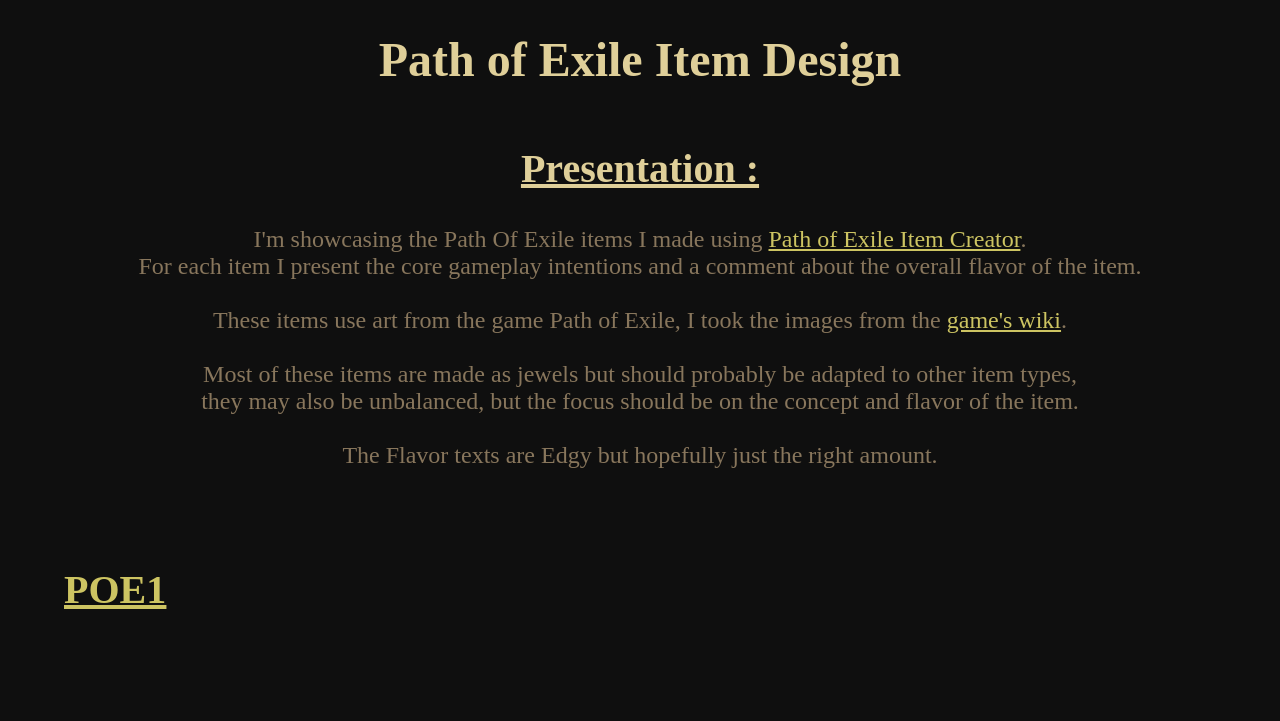
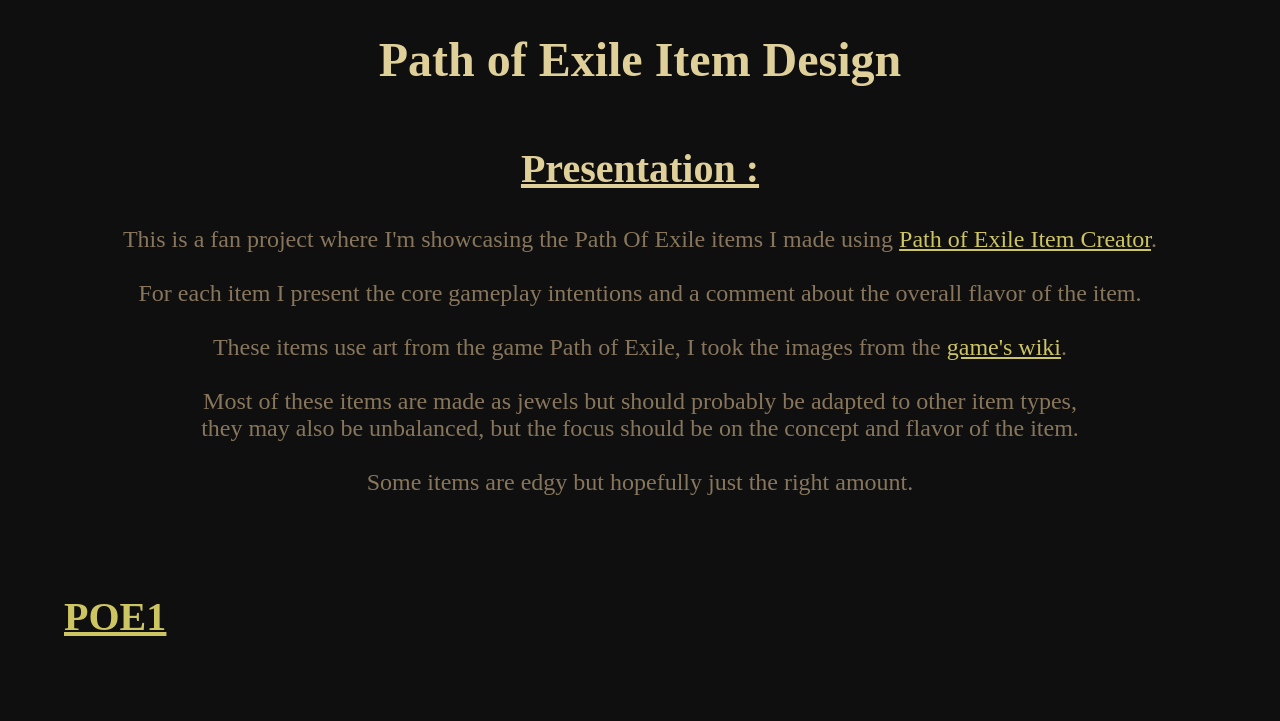
Before and after one commit to BarbasOyun/POE_ItemDesign, a Flask app: page / in a window 1280 px wide. Shown: the part 54-775 px from the top of the page. Run offline with Flask 3, Linux system fonts and the light colour scheme.

Commit message:
PresText2

```diff
--- a/templates/index.html
+++ b/templates/index.html
@@ -7,8 +7,9 @@
 <h1 class="center wh_01">{{ mainTitle }}</h1>
 <h2 class="center underline">Presentation :</h2>
 <p class="center no-wrap fontSize_01">
-    I'm showcasing the Path Of Exile items I made using <a href="https://poeitem.crunchyintheory.com/create" target="_blank"
-        class="no-wrap">Path of Exile Item Creator</a>.<br>
+    This is a fan project where I'm showcasing the Path Of Exile items I made using
+    <a href="https://poeitem.crunchyintheory.com/create" target="_blank" class="no-wrap">Path of Exile Item Creator</a>.<br>
+    <br>
     For each item I present the core gameplay intentions and a comment about the overall flavor of the item.<br>
     <br>
     These items use art from the game Path of Exile, I took the images from the <a
@@ -17,7 +18,7 @@
     Most of these items are made as jewels but should probably be adapted to other item types, <br>
     they may also be unbalanced, but the focus should be on the concept and flavor of the item. <br>
     <br>
-    The Flavor texts are Edgy but hopefully just the right amount.<br>
+    Some items are edgy but hopefully just the right amount.<br>
 </p>
 <div class="wh_02"></div>
 <h2 class="underline margin_01"><a href="{{ url_for('poe1') }}">POE1</a></h2>
```
